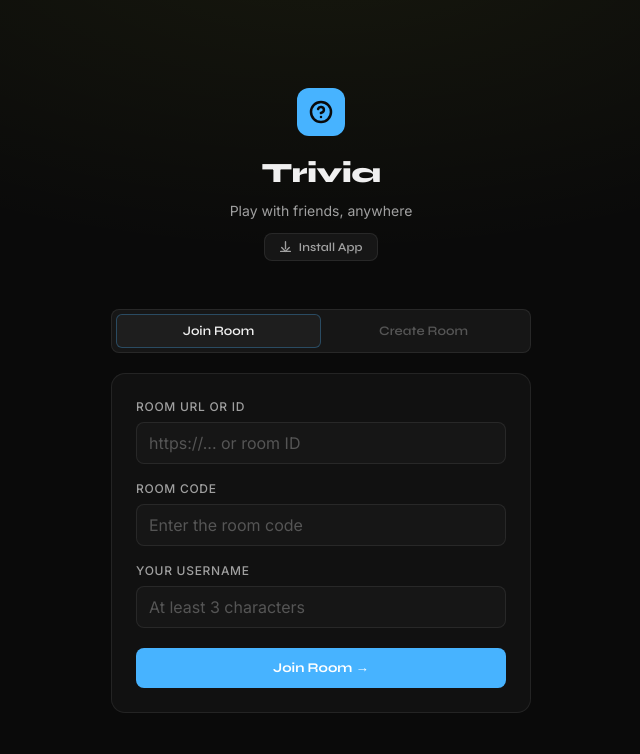
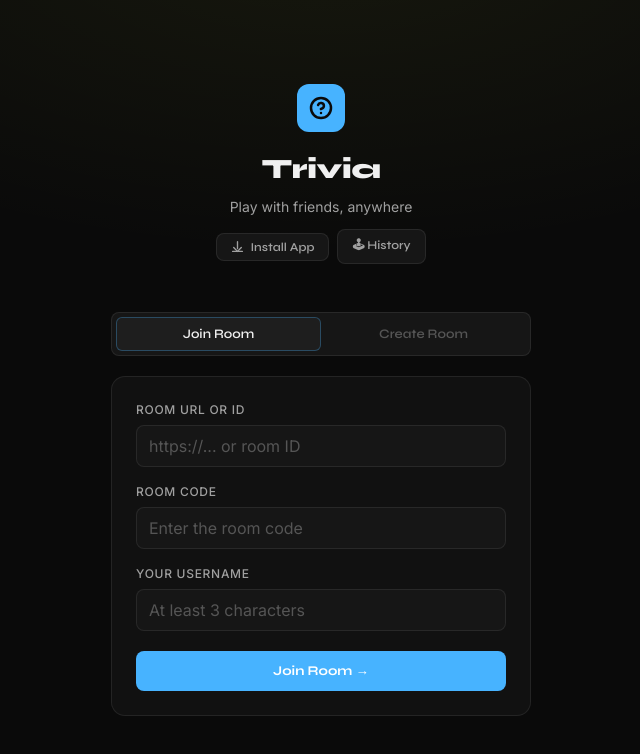
Before and after one commit to Riu22/trivia, a React (Vite) app: page / in a window 1280 px wide. Shown: the top 754 px of the page, without its empty margins (316-956 px from the left). Built offline with nearby package versions, Linux system fonts and the light colour scheme.

Commit message:
vuelto a poner el boton de historial

```diff
--- a/src/pages/GamePage.jsx
+++ b/src/pages/GamePage.jsx
@@ -8,6 +8,7 @@ import QuestionCard from '../components/QuestionCard'
 import CountdownTimer from '../components/CountdownTimer'
 import Scoreboard from '../components/Scoreboard'
 import { Badge, Spinner, Button, Card } from '../components/Ui'
+import { saveGame } from '../utils/history'
 
 function RoundTab({ round, index, active, onClick }) {
   const started = Date.parse(round.createdAt) <= Date.now()
@@ -33,6 +34,43 @@ function RoundTab({ round, index, active, onClick }) {
   )
 }
 
+function saveToHistory({ game, rounds, players, allAnswers, allQuestions }) {
+  try {
+    const playerScores = {}
+    players.forEach(p => { playerScores[p.id] = 0 })
+    allAnswers.forEach(a => {
+      const q = allQuestions.find(q => q.id === a.questionId)
+      if (!q?.correctAnswers?.length) return
+      const correct = q.correctAnswers.map(c => c.toLowerCase().trim())
+        .includes(a.answer?.toLowerCase().trim())
+      if (correct && playerScores[a.playerId] !== undefined) playerScores[a.playerId]++
+    })
+
+    const meId = Number(localStorage.getItem('trivia_player_id'))
+    const entry = {
+      gameId: game.id,
+      roomId: game.roomId,
+      playedAt: new Date().toISOString(),
+      rounds: rounds.length,
+      questionsPerRound: Math.round(allQuestions.length / (rounds.length || 1)),
+      players: players.map(p => ({
+        id: p.id,
+        username: p.username,
+        score: playerScores[p.id] || 0,
+        isMe: p.id === meId,
+      })),
+    }
+
+    const history = JSON.parse(localStorage.getItem('trivia_history') || '[]')
+    if (!history.find(h => h.gameId === game.id)) {
+      history.push(entry)
+      localStorage.setItem('trivia_history', JSON.stringify(history))
+    }
+  } catch (e) {
+    console.warn('Failed to save history:', e)
+  }
+}
+
 export default function GamePage() {
   const { gameId } = useParams()
   const navigate = useNavigate()
@@ -43,7 +81,7 @@ export default function GamePage() {
   const [activeRound, setActiveRound] = useState(null)
   const [questions, setQuestions] = useState([])
   const [allAnswers, setAllAnswers] = useState([])
-  const [allQuestions, setAllQuestions] = useState([]) // all questions across all rounds for scoreboard
+  const [allQuestions, setAllQuestions] = useState([])
   const [players, setPlayers] = useState([])
   const [teams, setTeams] = useState([])
   const [loading, setLoading] = useState(true)
@@ -55,6 +93,13 @@ export default function GamePage() {
   const roundEnded = activeRound && Date.parse(activeRound.endedAt) <= Date.now()
   const roundStarted = activeRound && Date.parse(activeRound.createdAt) <= Date.now() + 2000
   const gameEnded = game?.endedAt && new Date(game.endedAt) <= new Date()
+
+  useEffect(() => {
+    if (gameEnded && game && players.length > 0) {
+      const meId = me?.id
+      saveGame(game, rounds, players, meId)
+    }
+  }, [gameEnded])
 
   const loadRound = useCallback(async (round) => {
     if (!round) return
@@ -75,7 +120,6 @@ export default function GamePage() {
     try {
       const qs = await getRoundQuestions(gameId, round.id)
       setQuestions(qs)
-      // Accumulate all questions for scoreboard scoring
       setAllQuestions(prev => {
         const existing = prev.filter(q => !qs.find(nq => nq.id === q.id))
         return [...existing, ...qs]
@@ -127,7 +171,6 @@ export default function GamePage() {
     load()
   }, [gameId, loadRound])
 
-  // Poll every 3s to detect round transitions
   useEffect(() => {
     const interval = setInterval(async () => {
       try {
@@ -197,7 +240,6 @@ export default function GamePage() {
         </Button>
       </div>
 
-      {/* Game ended banner — stays, doesn't redirect */}
       {gameEnded && (
         <div style={{
           marginBottom: '24px', padding: '20px 24px',
@@ -217,7 +259,6 @@ export default function GamePage() {
         </div>
       )}
 
-      {/* Round tabs */}
       <div style={{
         display: 'flex', alignItems: 'center', gap: '4px',
         marginBottom: '24px', borderBottom: '1px solid var(--border)',
@@ -303,7 +344,6 @@ export default function GamePage() {
                 </div>
               ))}
 
-              {/* Between rounds: show who answered what */}
               {roundEnded && allAnswers.length > 0 && (
                 <Card style={{ marginTop: '8px' }}>
                   <h3 style={{ fontSize: '13px', fontWeight: 600, color: 'var(--text-2)', marginBottom: '16px', textTransform: 'uppercase', letterSpacing: '0.08em' }}>
--- a/src/pages/HomePage.jsx
+++ b/src/pages/HomePage.jsx
@@ -95,7 +95,22 @@ export default function HomePage() {
           </div>
           <h1 style={{ fontSize: '28px', fontWeight: 800, letterSpacing: '-0.02em' }}>Trivia</h1>
           <p style={{ color: 'var(--text-2)', fontSize: '14px', marginTop: '6px' }}>Play with friends, anywhere</p>
-          <div style={{ marginTop: '12px' }}><InstallButton /></div>
+          <div style={{ marginTop: '12px', display: 'flex', alignItems: 'center', justifyContent: 'center', gap: '8px' }}>
+            <InstallButton />
+            <button
+              onClick={() => navigate('/history')}
+              style={{
+                display: 'inline-flex', alignItems: 'center', gap: '6px',
+                padding: '6px 14px', borderRadius: 'var(--radius)',
+                background: 'var(--bg-2)', border: '1px solid var(--border)',
+                color: 'var(--text-2)', fontSize: '12px', cursor: 'pointer',
+                fontFamily: 'var(--font-display)', fontWeight: 600,
+                transition: 'all var(--transition)',
+              }}
+            >
+              🕹 History
+            </button>
+          </div>
         </div>
 
         <div style={{
```
